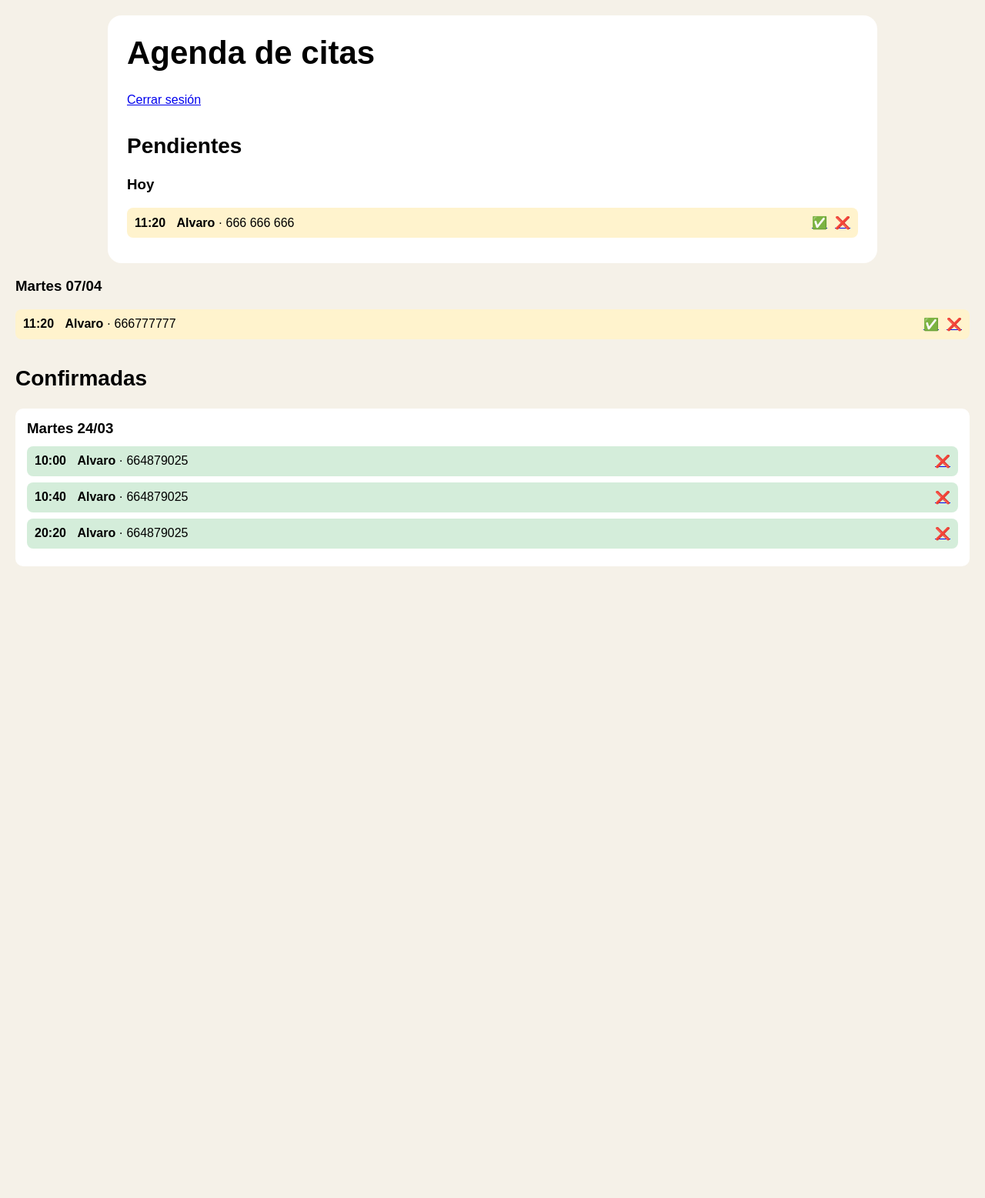
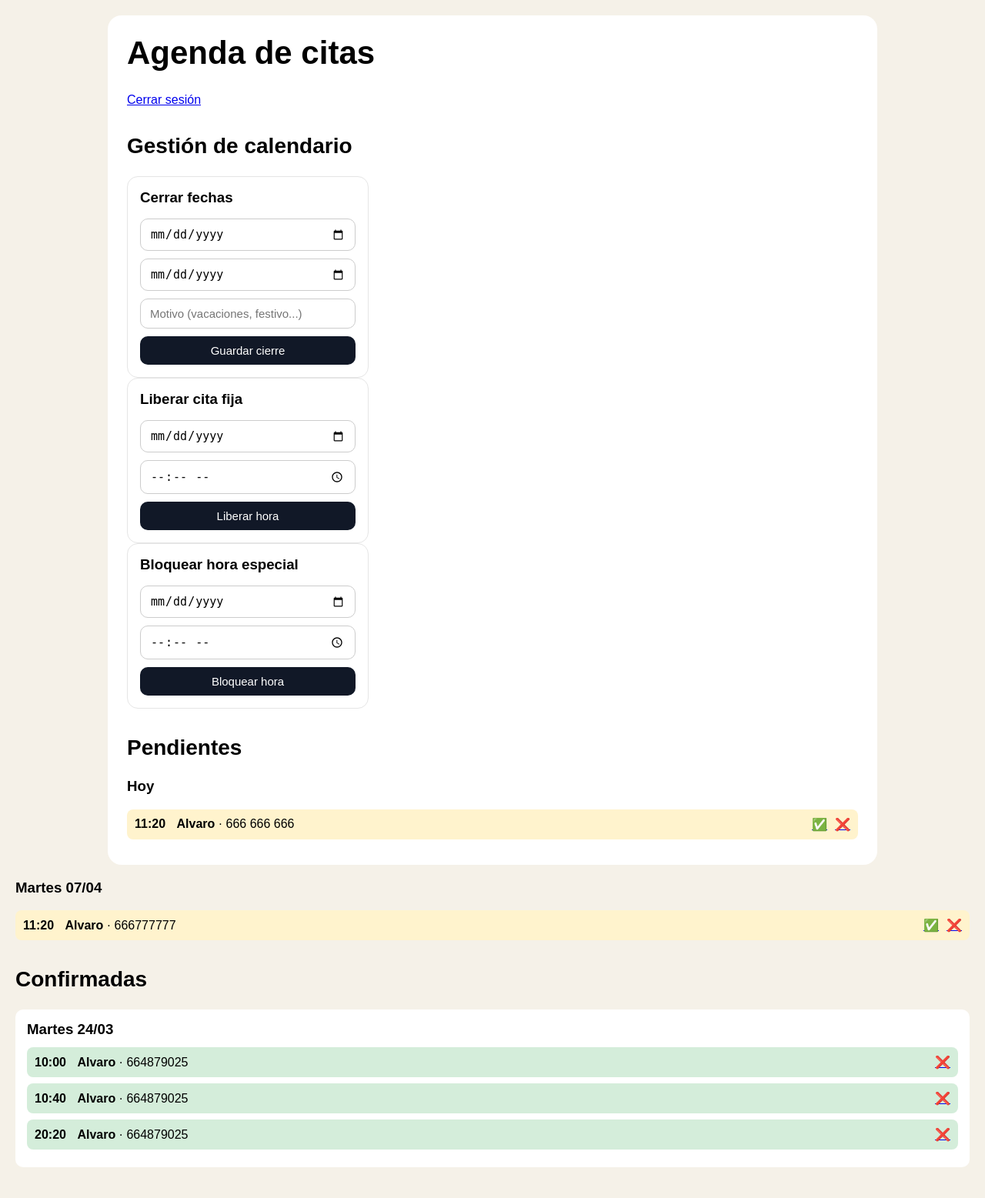
Before and after one commit to alainfourcart-dev/my_primer_programa, a Flask app: page /admin in a window 1280 px wide. Shown: the whole page at 77% size. Before the commit the page ends 736 px from the top, so only its background shows below. Run offline with Flask 3, Linux system fonts and the light colour scheme; the visitor is signed in with stand-in values (Sample User, id 1); data comes from the database, SQL or seed files in the repository; parts of the project's set-up code (start-up, migrations or seed data) failed here and were passed over.

Commit message:
add admin calendar tools

```diff
--- a/app.py
+++ b/app.py
@@ -468,6 +468,64 @@ def admin():
         confirmadas_agrupadas=confirmadas_agrupadas
     )
 
+@app.route("/admin/cierre", methods=[POST])
+def admin_cierre():
+    if not session.get("admin"):
+        return redirect ("/login")
+
+    fecha_inicio = request.form.get("fecha_inicio")
+    fecha_fin = request.form.get("fecha_fin")
+    motivo = request.form.get("motivo", "")
+
+    if fecha_inicio and fecha_fin:
+        conexion = sqlite3.connect("citas.db")
+        cursor = conexion.cursor()
+        cursor.execute("""
+            INSERT INTO cierres (fecha_inicio, fecha_fin, motivo)
+            VALUES (?, ?, ?)
+        """, (fecha_inicio, fecha_fin, motivo))
+        conexion.commit()
+        conexion.close()
+    return redirect("/admin")
+
+@app.route("/admin/liberar", methods=["POST"])
+def admin_liberar():
+    if not session.get("admin"):
+        return redirect ("/login")
+
+    fecha = request.form.get("fecha")
+    hora = request.form.get("hora")
+
+    if fecha and hora:
+        conexion = sqlite3.connect("citas.db")
+        cursor = conexion.cursor()
+        cursor.execute("""
+            INSERT INTO liberaciones (fecha, hora)
+            VALUES (?, ?)
+        """, (fecha, hora))
+        conexion.commit()
+        conexion.close()
+    return redirect("/admin")
+
+@app.route("/admin/bloquear", methods=["POST"])
+def admin_bloquear():
+    if not session.get("admin"):
+        return redirect ("/login")
+
+    fecha = request.form.get("fecha")
+    hora = request.form.get("hora")
+
+    if fecha and hora:
+        conexion = sqlite3.connect("citas.db")
+        cursor = conexion.cursor()
+        cursor.execute("""
+            INSERT INTO bloqueos_especiales (fecha, hora)
+            VALUES (?, ?)
+        """, (fecha, hora))
+        conexion.commit()
+        conexion.close()
+    return redirect("/admin")
+
 @app.route("/logout")
 def logout():
     session.pop("admin", None)
--- a/templates/admin.html
+++ b/templates/admin.html
@@ -4,6 +4,7 @@
     <meta charset="UTF-8">
     <meta name="viewport" content="width=device-width, initial-scale=1.0">
     <title>Agenda administrador</title>
+
     <style>
         body {
             font-family: Arial, sans-serif;
@@ -136,6 +137,40 @@
             color: #666;
             font-size: 18px;
         }
+        .herramientas_admin {
+            display: flex;
+            gap: 20px;
+            flex-wrap: wrap;
+            margin: 20px 0 30px 0;
+        }
+        .bloque-form-admin {
+            background: #fff;
+            border: 1px solid #e5e5e5;
+            border-radius: 14px;
+            padding: 16px;
+            width: 280px;
+            display: flex;
+            flex-direction: column;
+            gap: 10px;
+        }
+        .bloque-form-admin h3 {
+            margin: 0 0 6px 0;
+        }
+        .bloque-form-admin input,
+        .bloque-form-admin button {
+            padding: 10px 12px;
+            font-size: 15px;
+            border-radius: 10px;
+        }
+        .bloque-form-admin input {
+            border: 1px solid #ccc;
+        }
+        .bloque-form-admin button {
+            border: none;
+            background: #111827;
+            color: white;
+            cursor: pointer;
+        }
 
         @media (max-width: 700px) {
             body {
@@ -165,6 +200,34 @@
     <div class="panel">
         <h1>Agenda de citas</h1>
         <a class="/logout" href="/logout">Cerrar sesión</a>
+
+        <div class="seccion">
+            <h2>Gestión de calendario</h2>
+
+            <div class="herramientas-admin">
+                <form action="/admin/cierre" method="POST" class="bloque-form-admin">
+                    <h3>Cerrar fechas</h3>
+                    <input type="date" name="fecha_inicio" required>
+                    <input type="date" name="fecha_fin" required>
+                    <input type="text" name="motivo" placeholder="Motivo (vacaciones, festivo...)">
+                    <button type="submit">Guardar cierre</button>
+                </form>
+
+                <form action="/admin/liberar" method="POST" class="bloque-form-admin">
+                    <h3>Liberar cita fija</h3>
+                    <input type="date" name="fecha" required>
+                    <input type="time" name="hora" required>
+                    <button type="submit">Liberar hora</button>
+                </form>
+
+                <form action="/admin/bloquear" method="POST" class="bloque-form-admin">
+                    <h3>Bloquear hora especial</h3>
+                    <input type="date" name="fecha" required>
+                    <input type="time" name="hora" required>
+                    <button type="submit">Bloquear hora</button>
+                </form>
+            </div>
+        </div>
 
         <div class="seccion">
             <h2>Pendientes</h2>
```
Also changed, not shown: templates/index.html (+11 -10 lines).
